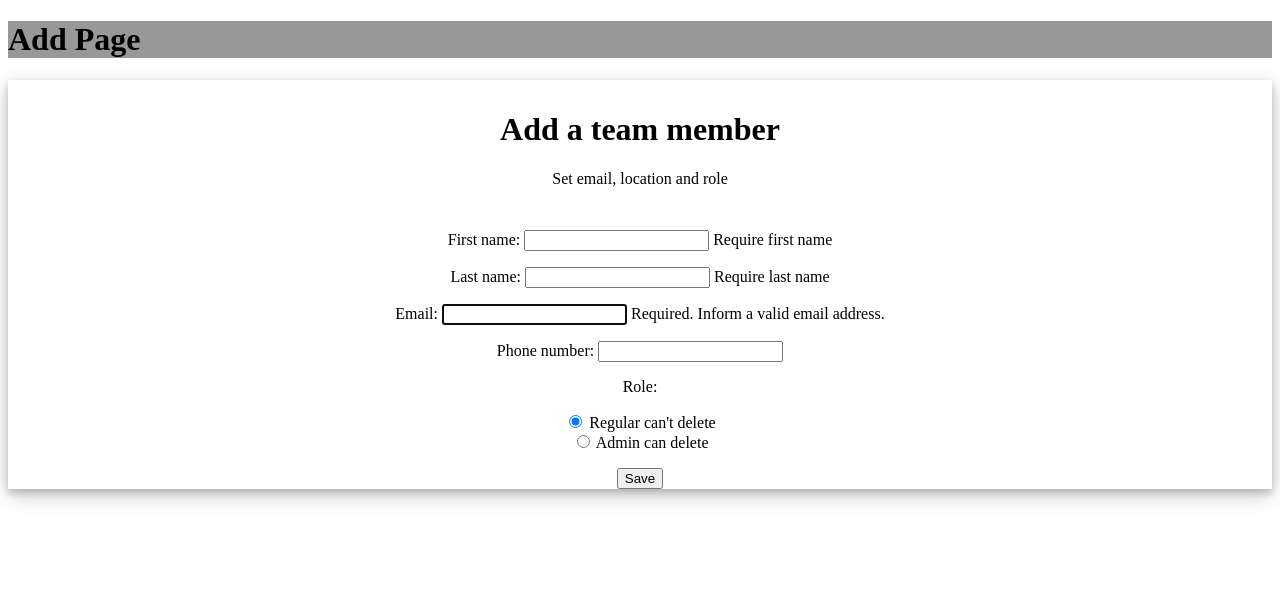
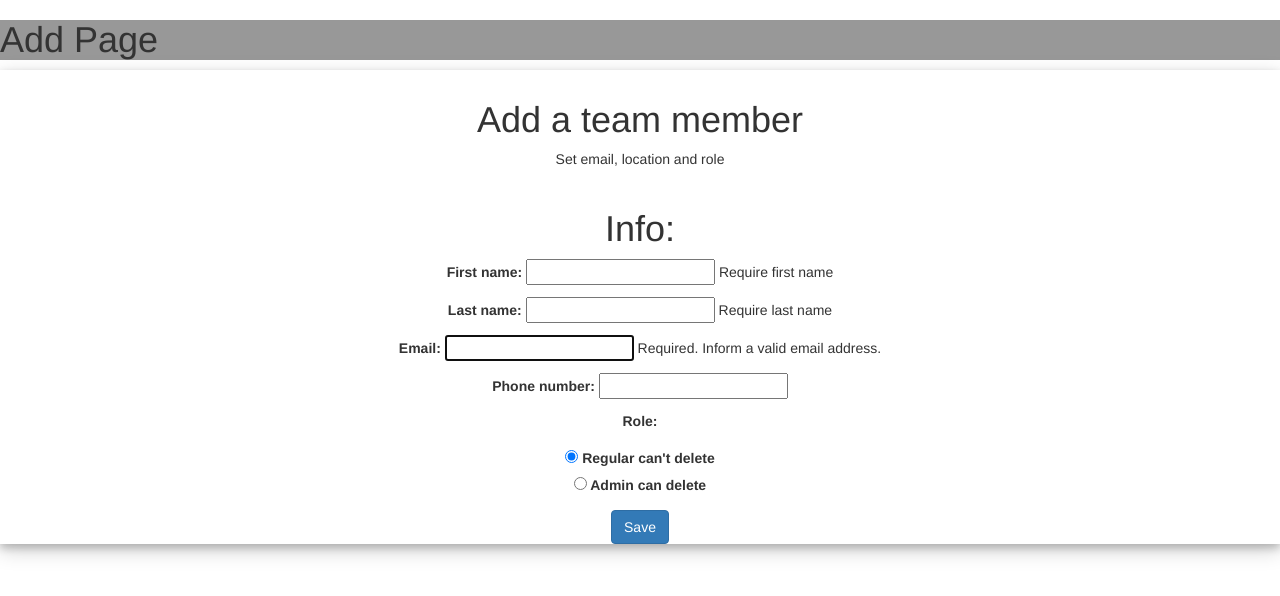
Before and after one commit to ArundeepChohan/Instaworks-Fall-Internship-2022, a Django app: page /add in a window 1280 px wide. Shown: the top 596 px of the page. Run offline with Django 4.2, Linux system fonts and the light colour scheme; the visitor is signed in with stand-in values (Sample User, id 1); data comes from the database, SQL or seed files in the repository; some libraries are stand-ins or nearby versions.

Commit message:
Fixing css

```diff
--- a/Instawork/Internship/templates/add.html
+++ b/Instawork/Internship/templates/add.html
@@ -10,10 +10,11 @@
     <h1>Add a team member</h1>
         <p>Set email, location and role</p>
     </div>
+    <h1>Info:</h1>
     <form method = "POST" action="" enctype="multipart/form-data">
         {% csrf_token %}
         {{ addForm.as_p }}
-        <input type="submit" name="addForm" value="Save">
+        <input type="submit" class="btn btn-primary" name="addForm" value="Save">
     </form>
 </div>
 
--- a/Instawork/Internship/templates/base.html
+++ b/Instawork/Internship/templates/base.html
@@ -2,8 +2,11 @@
 <!DOCTYPE html>
 <html>
 <head>
-  <meta charset="utf-8">
   <title>{% block title %}Instawork Fall Intership 2022{% endblock %}</title>
+  <meta charset="utf-8"name="viewport" content="width=device-width, initial-scale=1">
+  <link rel="stylesheet" href="https://maxcdn.bootstrapcdn.com/bootstrap/3.4.1/css/bootstrap.min.css">
+  <script src="https://ajax.googleapis.com/ajax/libs/jquery/3.6.0/jquery.min.js"></script>
+  <script src="https://maxcdn.bootstrapcdn.com/bootstrap/3.4.1/js/bootstrap.min.js"></script>
 </head>
 <body>
   <main>
--- a/Instawork/Internship/templates/edit.html
+++ b/Instawork/Internship/templates/edit.html
@@ -11,9 +11,10 @@
         <p>Edit contact info,location and role</p>
     </div>
     <form method = "POST" action="" enctype="multipart/form-data">
+        <h1>Info:</h1>
         {% csrf_token %}
         {{ editProfileForm.as_p }}
-        <input type="submit" name="editProfileForm" value="Save">
+        <input type="submit" class="btn btn-primary" name="editProfileForm" value="Save">
         <!-- Check if the user who can delete the team member is the same team and had admin role?  -->
         {% if is_edit and team == request.user.team %}
             <input type="submit" name="deleteProfileForm" value="Delete">
```
Also changed, not shown: 1 other file.
